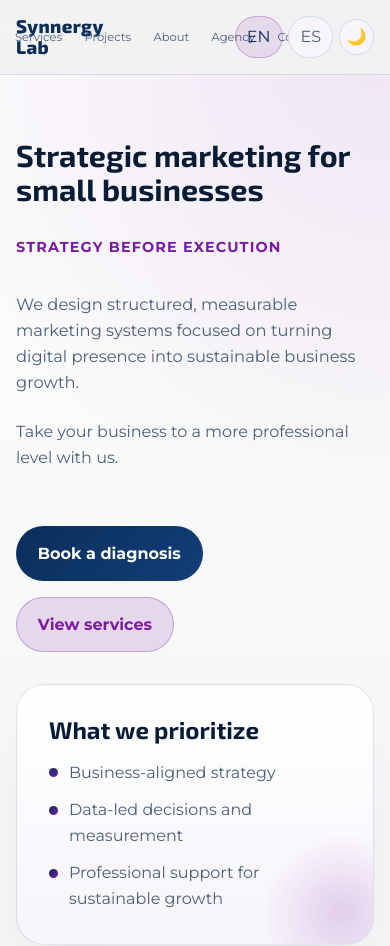
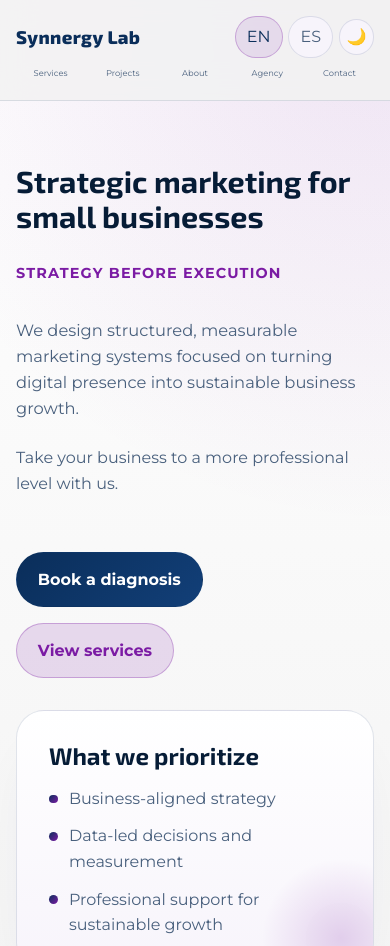
Before and after one commit to SynnergyDev47/SynnergyDev47, a plain HTML site: page en/index.html in a window 390 px wide. Shown: the top 946 px of the page. Drawn offline with Linux system fonts and the light colour scheme.

Commit message:
Fix navbar wrapping to dedicated second row on small screens

```diff
--- a/assets/css/components/header.css
+++ b/assets/css/components/header.css
@@ -9,7 +9,7 @@
 
 .site-header__inner {
   display: flex;
-  flex-wrap: nowrap;
+  flex-wrap: wrap;
   align-items: center;
   justify-content: space-between;
   gap: clamp(0.25rem, 1.5vw, var(--space-sm));
@@ -24,24 +24,32 @@
 }
 
 .site-nav {
-  flex: 1 1 auto;
-  min-width: 0;
-  order: 0;
+  order: 2;
+  flex: 0 0 100%;
+  min-width: 100%;
 }
 
 .nav-list {
   display: flex;
   flex-wrap: nowrap;
-  justify-content: center;
-  gap: var(--space-2xs);
+  justify-content: space-between;
+  gap: clamp(0.2rem, 0.8vw, var(--space-2xs));
+  width: 100%;
+}
+
+.nav-list > li {
+  flex: 1 1 0;
+  min-width: 0;
 }
 
 .nav-link {
-  display: inline-flex;
+  display: flex;
   align-items: center;
+  justify-content: center;
   white-space: nowrap;
-  padding: clamp(0.4rem, 1.7vw, 0.65rem) clamp(0.45rem, 1.8vw, 0.85rem);
-  font-size: clamp(0.72rem, 2.1vw, 1rem);
+  width: 100%;
+  padding: clamp(0.35rem, 1.2vw, 0.6rem) clamp(0.3rem, 0.9vw, 0.7rem);
+  font-size: clamp(0.52rem, 1.55vw, 0.95rem);
   line-height: 1.1;
   border-radius: 999px;
   color: var(--color-text-muted);
@@ -95,7 +103,29 @@
 }
 
 @media (min-width: 62rem) {
+  .site-header__inner {
+    flex-wrap: nowrap;
+  }
+
+  .site-nav {
+    order: 0;
+    flex: 1 1 auto;
+    min-width: 0;
+  }
+
   .nav-list {
     justify-content: center;
+    width: auto;
+    gap: var(--space-2xs);
+  }
+
+  .nav-list > li {
+    flex: 0 1 auto;
+  }
+
+  .nav-link {
+    width: auto;
+    padding: clamp(0.4rem, 1.7vw, 0.65rem) clamp(0.45rem, 1.8vw, 0.85rem);
+    font-size: clamp(0.72rem, 2.1vw, 1rem);
   }
 }
```
